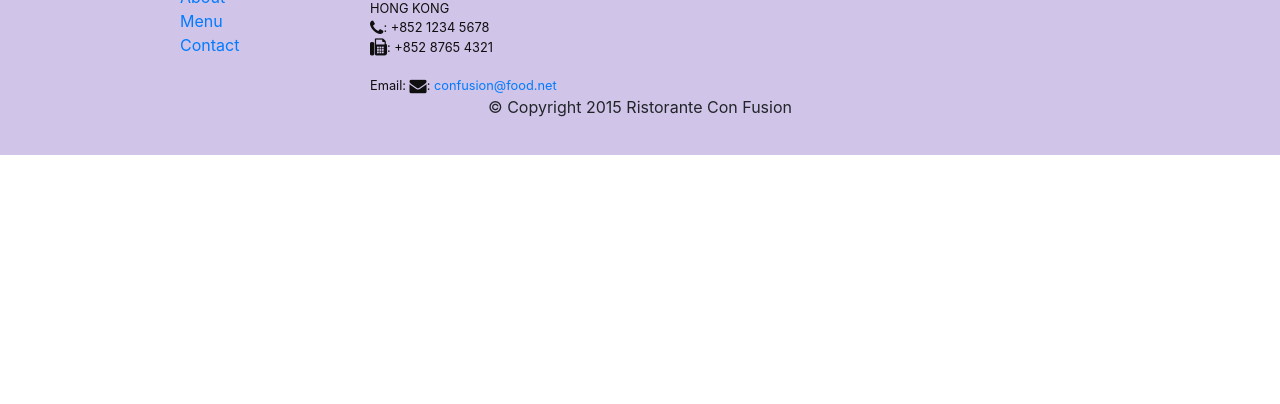
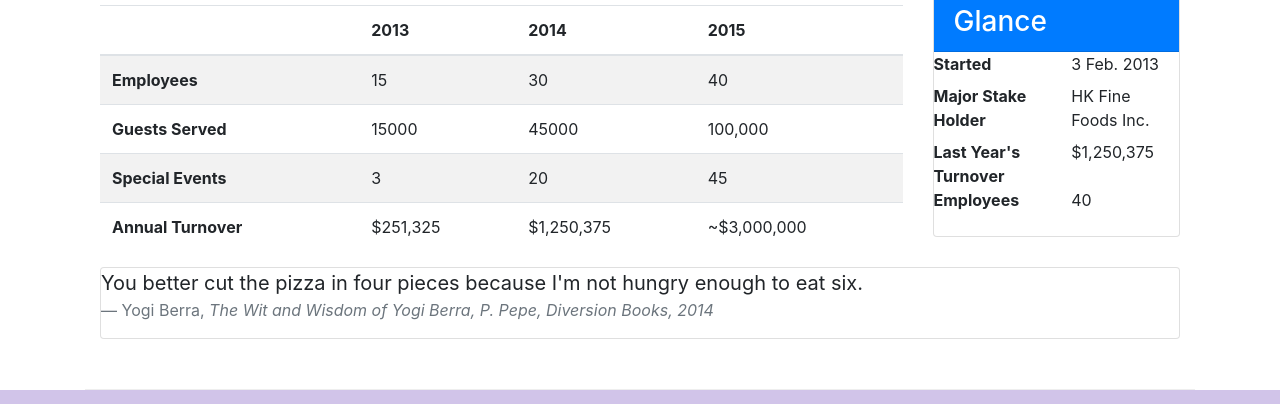
Before and after one commit to Generic35/Bootstrap-4-Restaurant, a website: page aboutus.html in a window 1280 px wide. Shown: the part 1415-1819 px from the top of the page. Before the commit the page ends 1570 px from the top, so only its background shows below. Drawn offline with nearby package versions, Linux system fonts and the light colour scheme.

Commit message:
tables and cards

```diff
--- a/aboutus.html
+++ b/aboutus.html
@@ -129,6 +129,78 @@
         </p>
       </div>
     </div>
+    <div class="row row-content">
+      <div class="col-12 col-sm-9">
+        <h2>Facts &amp; Figures</h2>
+        <div class="table-responsive">
+          <table class="table table-striped">
+            <thead class="thead-inverse">
+              <tr>
+                <th>&nbsp;</th>
+                <th>2013</th>
+                <th>2014</th>
+                <th>2015</th>
+              </tr>
+            </thead>
+            <tbody>
+              <tr>
+                <th>Employees</th>
+                <td>15</td>
+                <td>30</td>
+                <td>40</td>
+              </tr>
+              <tr>
+                <th>Guests Served</th>
+                <td>15000</td>
+                <td>45000</td>
+                <td>100,000</td>
+              </tr>
+              <tr>
+                <th>Special Events</th>
+                <td>3</td>
+                <td>20</td>
+                <td>45</td>
+              </tr>
+              <tr>
+                <th>Annual Turnover</th>
+                <td>$251,325</td>
+                <td>$1,250,375</td>
+                <td>~$3,000,000</td>
+              </tr>
+            </tbody>
+          </table>
+        </div>
+      </div>
+      <div class="col-12 col-sm-3">
+          <div class="card">
+              <h3 class="card-header bg-primary text-white">Facts At a Glance</h3>
+              <div class="card-block">
+                  <dl class="row">
+                      <dt class="col-6">Started</dt>
+                      <dd class="col-6">3 Feb. 2013</dd>
+                      <dt class="col-6">Major Stake Holder</dt>
+                      <dd class="col-6">HK Fine Foods Inc.</dd>
+                      <dt class="col-6">Last Year's Turnover</dt>
+                      <dd class="col-6">$1,250,375</dd>
+                      <dt class="col-6">Employees</dt>
+                      <dd class="col-6">40</dd>
+                 </dl>
+              </div>
+          </div>
+      </div>
+      <div class="col-12">
+          <div class="card card-block bg-faded">
+              <blockquote class="blockquote">
+                  <p class="mb-0">You better cut the pizza in four pieces because
+                      I'm not hungry enough to eat six.</p>
+                  <footer class="blockquote-footer">Yogi Berra,
+                    <cite title="Source Title">The Wit and Wisdom of Yogi Berra,
+                      P. Pepe, Diversion Books, 2014</cite>
+                  </footer>
+              </blockquote>
+          </div>
+      </div>
+    </div>
   </div>
 
   <footer class="footer">
@@ -168,12 +240,24 @@
           </address>
         </div>
         <div style="text-align:center">
-            <a class="btn btn-social-icon btn-google-plus" href="http://google.com/+"><i class="fa fa-google-plus"></i></a>
-            <a class="btn btn-social-icon btn-facebook" href="http://www.facebook.com/profile.php?id="><i class="fa fa-facebook"></i></a>
-            <a class="btn btn-social-icon btn-linkedin" href="http://www.linkedin.com/in/"><i class="fa fa-linkedin"></i></a>
-            <a class="btn btn-social-icon btn-twitter" href="http://twitter.com/"><i class="fa fa-twitter"></i></a>
-            <a class="btn btn-social-icon btn-youtube" href="http://youtube.com/"><i class="fa fa-youtube"></i></a>
-            <a class="btn btn-social-icon" href="mailto:"><i class="fa fa-envelope-o"></i></a>
+          <a class="btn btn-social-icon btn-google-plus" href="http://google.com/+">
+            <i class="fa fa-google-plus"></i>
+          </a>
+          <a class="btn btn-social-icon btn-facebook" href="http://www.facebook.com/profile.php?id=">
+            <i class="fa fa-facebook"></i>
+          </a>
+          <a class="btn btn-social-icon btn-linkedin" href="http://www.linkedin.com/in/">
+            <i class="fa fa-linkedin"></i>
+          </a>
+          <a class="btn btn-social-icon btn-twitter" href="http://twitter.com/">
+            <i class="fa fa-twitter"></i>
+          </a>
+          <a class="btn btn-social-icon btn-youtube" href="http://youtube.com/">
+            <i class="fa fa-youtube"></i>
+          </a>
+          <a class="btn btn-social-icon" href="mailto:">
+            <i class="fa fa-envelope-o"></i>
+          </a>
         </div>
       </div>
       <div class="row justify-content-center">
```
